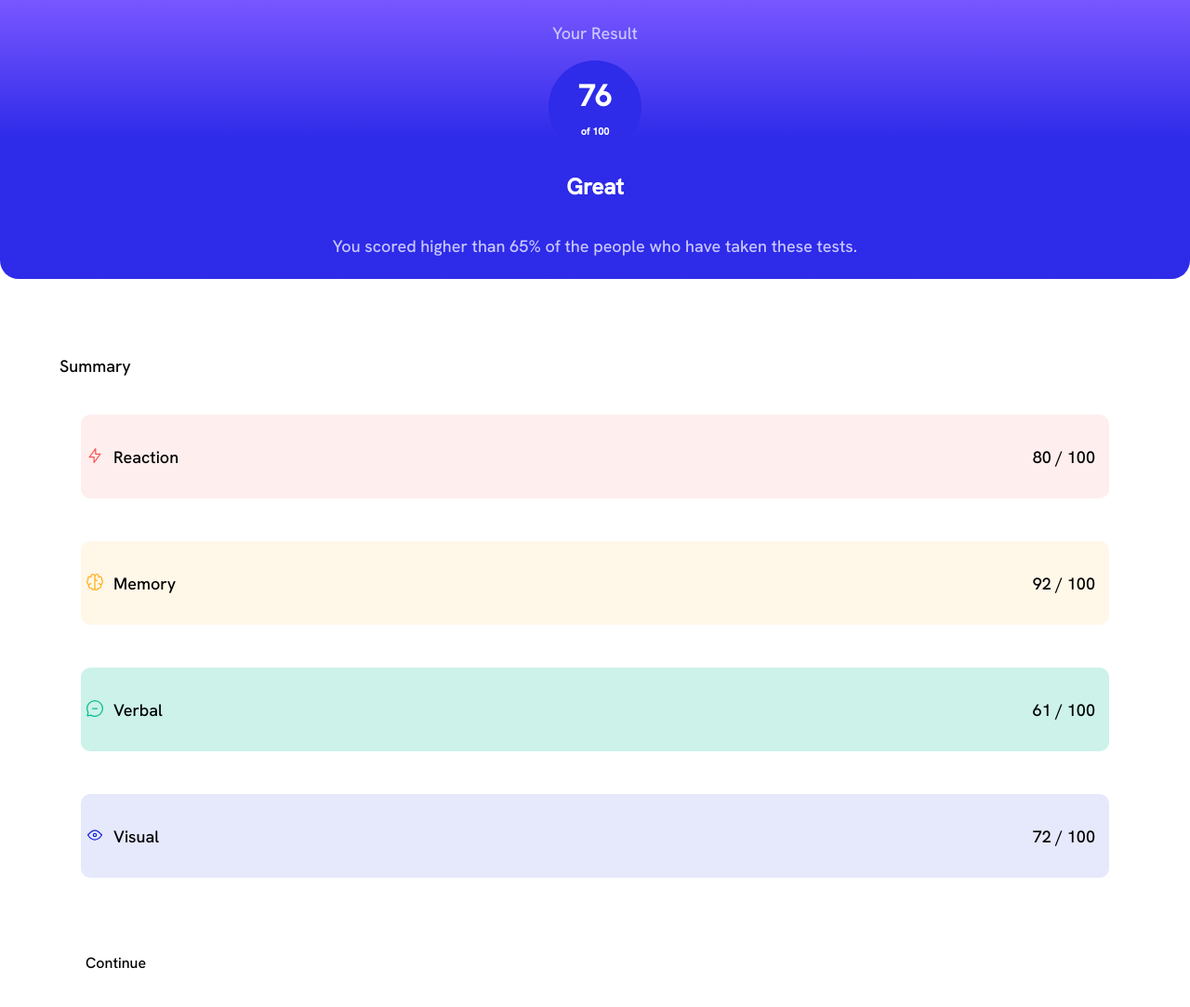
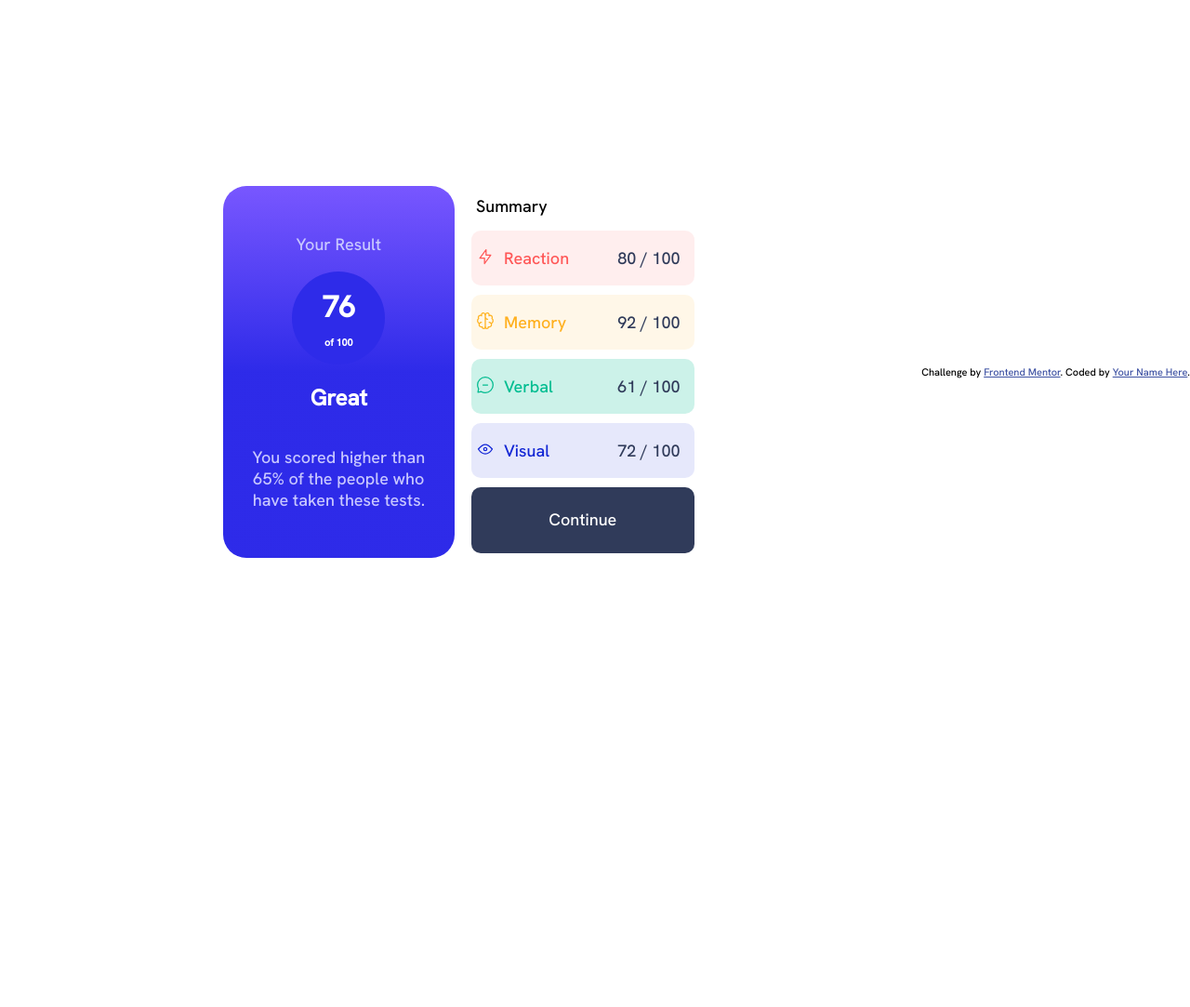
Before and after one commit to manny-torres-02/result-summary-component, a website built with Vite: page index.html in a window 1280 px wide. Shown: the top 1083 px of the page at 93% size. After the commit the page ends 800 px from the top, so only its background shows below. Built offline with nearby package versions, Linux system fonts and the light colour scheme.

Commit message:
Final Updates!

```diff
--- a/index.html
+++ b/index.html
@@ -20,6 +20,10 @@
 
   <div id ="app"></div>
   <script type="module" src="/main.js"></script>
+  <div class="attribution">
+    Challenge by <a href="https://www.frontendmentor.io?ref=challenge" target="_blank">Frontend Mentor</a>.
+    Coded by <a href="#">Your Name Here</a>.
+  </div>
 </body>
 
 </html>
--- a/main.js
+++ b/main.js
@@ -16,39 +16,36 @@ document.querySelector("#app").innerHTML = `
 </div>
 
   <div class="summary ">
-  <p>Summary</p>
+  <p class = "summary-title">Summary</p>
     <div class ="summary-components red">
     <img  class="icon" src="../assets/images/icon-reaction.svg"/>
-  <p>Reaction </p>
+  <p class="score-text">Reaction </p>
   <p class="summary-score">80 / 100</p>
 </div>
 
 <div class ="summary-components yellow">
 <img  class icon src="../assets/images/icon-memory.svg""/>
-  <p>Memory</p>
+  <p class="score-text" >Memory</p>
   <p class="summary-score">92 / 100</p>
 </div>
 
 <div class ="summary-components green">
 <img  class icon src="../assets/images/icon-verbal.svg""/>
-  <p>Verbal</p>
+  <p class="score-text">Verbal</p>
   <p class="summary-score"> 61 / 100</p>
 </div>
 
 <div class ="summary-components blue">
 <img  class icon src="../assets/images/icon-visual.svg""/>
-  <p>Visual</p>
+  <p class="score-text">Visual</p>
   <p class="summary-score">72 / 100</p>
 </div>
 
-<div class="summary-components">
-  Continue
+<div class="continue">
+ <p>Continue</p>
 </div>
 </div>
-  <div class="attribution">
-    Challenge by <a href="https://www.frontendmentor.io?ref=challenge" target="_blank">Frontend Mentor</a>.
-    Coded by <a href="#">Your Name Here</a>.
-  </div>
+
 `;
 
 setupCounter(document.querySelector("#counter"));
--- a/summary.css
+++ b/summary.css
@@ -43,6 +43,10 @@ body{
     font-family: 'Hanken Grotesk';
     font-weight:normal;
 font-style:normal;
+ }
+
+ #app {
+   box-shadow: 5px 5px 10px 5px, black;
  }
 
  p {
@@ -103,11 +107,15 @@ font-style:normal;
    margin: 5%;
 }
 
+.summary-title{
+   padding: 5px;
+   margin:2%;
+}
 .summary-components {
    display: grid;
    /* grid-template-columns:  1fr 1fr; adjust column width as needed */
    grid-template-columns: auto 1fr 1fr;
-   height: 10vh;
+   height: 8vh;
    gap: 10px;
    align-content: center;
    padding: 5px;
@@ -125,22 +133,54 @@ font-style:normal;
 .summary-score {
    text-align: right;
    padding-right: 10px;
+   margin:2%;
+
 }
 
 .red {
    background-color:  hsla(0, 100%, 67%, .10) ;
 }
+.red .score-text{
+   color:  hsla(0, 100%, 67%, 1) ;
+}
 .yellow {
    background-color: hsla(39, 100%, 56%, .10);
 }
+.yellow .score-text {
+   color: hsla(39, 100%, 56%, 1);
+}
+
 .green {
    background-color: hsla(166, 100%, 37%, .2);
 }
+.green .score-text{
+color: hsla(166, 100%, 37%, 1);
+}
+
 .blue {
    background-color: hsla(234, 85%, 45%, .10);
 }
+.blue .score-text {
+   color: hsla(234, 85%, 45%, 1);
+}
+
+.summary-score {
+   color: var(--dark-gray-blue)
+}
+.continue {
+   background-color: var(--dark-gray-blue);
+   color: white;
+   text-align: center;
+   height: 10vh;
+   border-radius: 10px;
+   padding: 5px;
+   margin:2%;
+}
+.continue:hover {
+    background: linear-gradient(0deg, var(--light-royal-blue) 50%, var(--light-slate-blue) 100%);
+}
 /* Mediq Queries */
-@media (max-width: 375px) {
+@media (max-width: 699px) {
    .top {
       width: 100%;
    }
@@ -148,10 +188,33 @@ font-style:normal;
       /* font-size-adjust: inherit; */
       font-size: 14px;
    }
+
 }
 
-@media (min-width: 1440px) {
+@media (min-width: 700px) {
+   body {
+      display: flex;
+      justify-content: center;
+      align-items: center;
+   }
+   #app {
+      display: flex;
+      /* width: 50vw; */
+      /* height: 50vh; */
+
+      height: 50vh;
+      width: 40vw;
+      margin: 0 auto;
+   }
    .top {
-      width: 50%
+      height: 100%;
+      width: 50%;
+      border-radius: 25px;;
+   }
+   .summary {
+      height: 100%;
+      width: 50%;
+      margin: 0 auto;
+      margin-left: 1vw;
    }
 }
```
